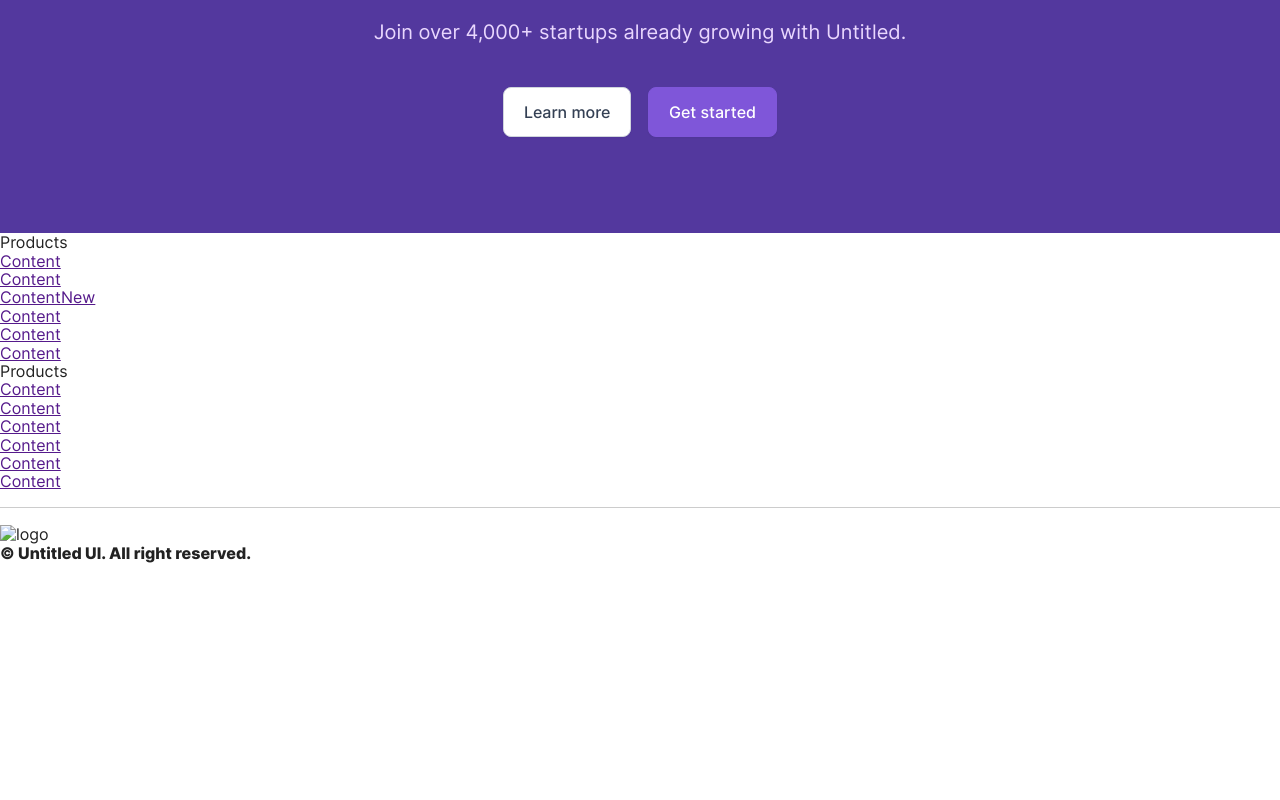
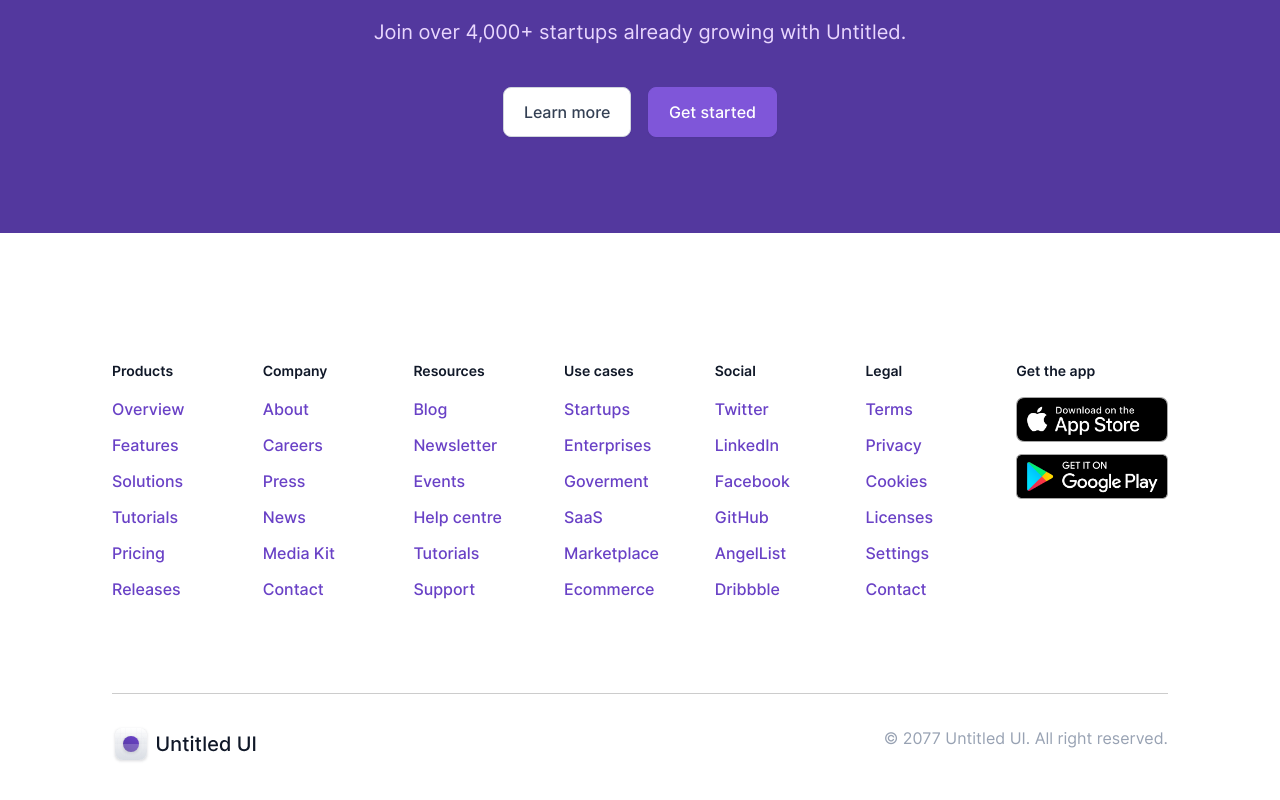
Before and after one commit to Dive-Into-CSS/untitled-ui, a website built with Parcel: page teams/1/LandingPage.html in a window 1280 px wide. Shown: the part 6723-7523 px from the top of the page. Before the commit the page ends 7286 px from the top, so only its background shows below. Built offline with nearby package versions, Linux system fonts and the light colour scheme.

Commit message:
add footer

```diff
--- a/css/teams/1/landing-page.css
+++ b/css/teams/1/landing-page.css
@@ -504,3 +504,67 @@ h1,h2,h3,h4,h5,h6,p{
     margin: 0;
     padding: 0 48px;
 }
+
+/* footer */
+footer {
+    background-color: white;
+    color: #ffffff;
+    padding: 4em 7em;
+  }
+
+  hr {
+    border-top: 1px solid var(--color-gray-600);
+  }
+
+
+  .footer-nav {
+    display: flex;
+    justify-content: space-between;
+    padding: 4em 0;
+  }
+
+  .footer-menu-list {
+    display: flex;
+    flex-direction: column;
+    width: 16.67%;
+    margin-right: 2em;
+  }
+
+  .footer-menu-list span {
+    margin-bottom: 1rem;
+  }
+
+  .footer-menu-list:last-child {
+    margin-right: 0;
+  }
+
+  .footer-menu-list span {
+    display: block;
+    color: var(--color-gray-900);
+  }
+
+  .footer-menu-list ul {
+    padding: 0;
+  }
+
+  .footer-menu-list ul li {
+    display: flex;
+    margin-bottom: 0.75em;
+  }
+
+  .footer-menu-list ul li a {
+    color: var(--color-primary-700);
+    text-decoration: none;
+  }
+
+  .container2 {
+    display: flex;
+    justify-content: space-between;
+    margin-top: 2em;
+    text-align: center;
+  }
+
+  .container2 strong {
+    color: var(--color-gray-400);
+    text-align: right;
+  }
--- a/teams/1/LandingPage.html
+++ b/teams/1/LandingPage.html
@@ -431,45 +431,100 @@
   </main>
 
   <footer>
-    <div>
-      <!-- repeated -->
-      <nav>
-        <div class="footer-menu-col-1">
+
+    <!--Footer Menu Nav-->
+    <nav class="footer-nav">
+      <div class="footer-menu-list">
+        <span class="ut-text-sm-semi-bold">Products</span>
         <ul>
-            <li><span>Products</span></li>
-            <li><a href="">Content</a></li>
-            <li><a href="">Content</a></li>
-            <li>
-              <a href="">Content<span class="new-tag">New</span></a>
-            </li>
-            <li><a href="">Content</a></li>
-            <li><a href="">Content</a></li>
-            <li><a href="">Content</a></li>
+          <li><a href="#" class="ut-text-md-med">Overview</a></li>
+          <li><a href="#" class="ut-text-md-med">Features</a></li>
+          <li><a href="#" class="ut-text-md-med">Solutions</a></li>
+          <li><a href="#" class="ut-text-md-med">Tutorials</a></li>
+          <li><a href="#" class="ut-text-md-med">Pricing</a></li>
+          <li><a href="#" class="ut-text-md-med">Releases</a></li>
         </ul>
       </div>
 
-        <div class="footer-menu-col-2">
+      <div class="footer-menu-list">
+        <span class="ut-text-sm-semi-bold">Company</span>
         <ul>
-            <li><span>Products</span></li>
-            <li><a href="">Content</a></li>
-            <li><a href="">Content</a></li>
-            <li><a href="">Content</a></li>
-            <li><a href="">Content</a></li>
-            <li><a href="">Content</a></li>
-            <li><a href="">Content</a></li>
+          <li><a href="#" class="ut-text-md-med">About</a></li>
+          <li><a href="#" class="ut-text-md-med">Careers</a></li>
+          <li><a href="#" class="ut-text-md-med">Press</a></li>
+          <li><a href="#" class="ut-text-md-med">News</a></li>
+          <li><a href="#" class="ut-text-md-med">Media Kit</a></li>
+          <li><a href="#" class="ut-text-md-med">Contact</a></li>
+        </ul>
+      </div>
+
+      <div class="footer-menu-list">
+        <span class="ut-text-sm-semi-bold">Resources</span>
+        <ul>
+          <li><a href="#" class="ut-text-md-med">Blog</a></li>
+          <li><a href="#" class="ut-text-md-med">Newsletter</a></li>
+          <li><a href="#" class="ut-text-md-med">Events</a></li>
+          <li><a href="#" class="ut-text-md-med">Help centre</a></li>
+          <li><a href="#" class="ut-text-md-med">Tutorials</a></li>
+          <li><a href="#" class="ut-text-md-med">Support</a></li>
+        </ul>
+      </div>
+
+      <div class="footer-menu-list">
+        <span class="ut-text-sm-semi-bold">Use cases</span>
+        <ul>
+          <li><a href="#" class="ut-text-md-med">Startups</a></li>
+          <li><a href="#" class="ut-text-md-med">Enterprises</a></li>
+          <li><a href="#" class="ut-text-md-med">Goverment</a></li>
+          <li><a href="#" class="ut-text-md-med">SaaS</a></li>
+          <li><a href="#" class="ut-text-md-med">Marketplace</a></li>
+          <li><a href="#" class="ut-text-md-med">Ecommerce</a></li>
+        </ul>
+      </div>
+
+      <div class="footer-menu-list">
+        <span class="ut-text-sm-semi-bold">Social</span>
+        <ul>
+          <li><a href="#" class="ut-text-md-med">Twitter</a></li>
+          <li><a href="#" class="ut-text-md-med">LinkedIn</a></li>
+          <li><a href="#" class="ut-text-md-med">Facebook</a></li>
+          <li><a href="#" class="ut-text-md-med">GitHub</a></li>
+          <li><a href="#" class="ut-text-md-med">AngelList</a></li>
+          <li><a href="#" class="ut-text-md-med">Dribbble</a></li>
+        </ul>
+      </div>
+
+      <div class="footer-menu-list">
+        <span class="ut-text-sm-semi-bold">Legal</span>
+        <ul>
+          <li><a href="#" class="ut-text-md-med">Terms</a></li>
+          <li><a href="#" class="ut-text-md-med">Privacy</a></li>
+          <li><a href="#" class="ut-text-md-med">Cookies</a></li>
+          <li><a href="#" class="ut-text-md-med">Licenses</a></li>
+          <li><a href="#" class="ut-text-md-med">Settings</a></li>
+          <li><a href="#" class="ut-text-md-med">Contact</a></li>
+        </ul>
+      </div>
+      <div class="footer-menu-list">
+        <span class="ut-text-sm-semi-bold">Get the app</span>
+        <ul>
+          <li><a class="ut-text-md-med"><img src="../../img/team-1/appStore.png" height="45" alt=""></a></li>
+          <li><a class="ut-text-md-med"><img src="../../img/team-1/googlePlay.png" height="45" alt=""></a></li>
         </ul>
       </div>
     </nav>
-    </div>
 
     <hr />
 
+    <!--Footer Logo and Copyright-->
+    <div class="container2">
       <div class="logo">
-      <img src="#" alt="logo" />
+        <img src="../../img/untitledui.svg" alt="Untitled UI Logo" />
       </div>
+      <strong class="ut-text-md-reg">&copy; 2077 Untitled UI. All right reserved.</strong>
+    </div>
+  </footer>
 
-    <strong>&copy; Untitled UI. All right reserved.</strong>
-  </footer>
 
   <script src="../../js/vendor/modernizr-3.11.2.min.js"></script>
   <script src="../../js/plugins.js"></script>
```
Also changed, not shown: img/team-1/appStore.png (added), img/team-1/googlePlay.png (added). Lines whose indentation alone changed are shown as unchanged.
